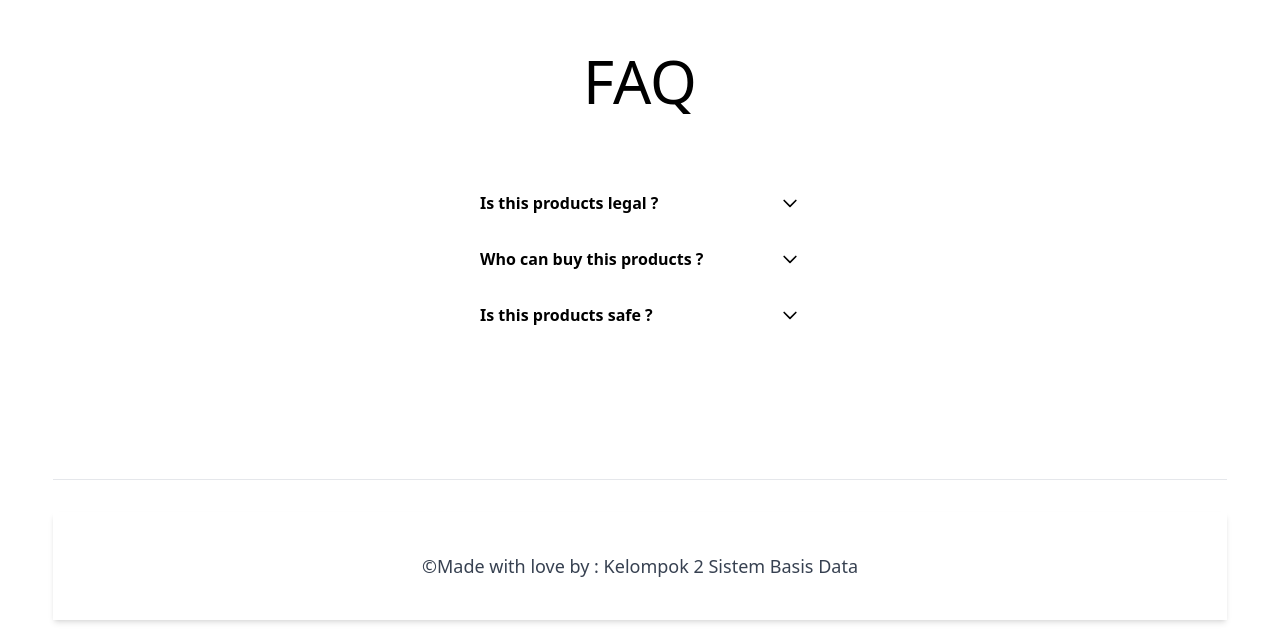
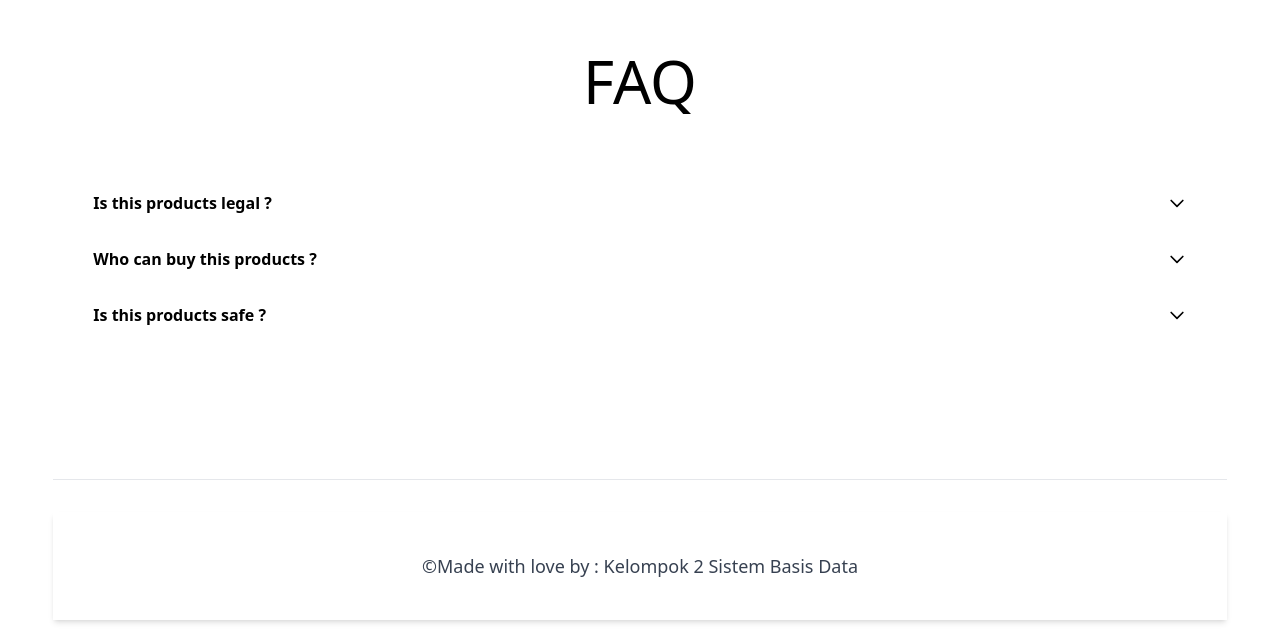
Before and after one commit to ilhamakbardev/SBD-Kelompok-2, a React (Vite) app in the folder FrontEnd/: page / in a window 1280 px wide. Shown: the part 4917-5561 px from the top of the page. Built offline with nearby package versions, Linux system fonts and the light colour scheme; the HTML template or start-up script is replaced by a standard one.

Commit message:
bug fixing 102

```diff
--- a/FrontEnd/src/Components/Home/Faq.jsx
+++ b/FrontEnd/src/Components/Home/Faq.jsx
@@ -30,7 +30,7 @@ export function Faq() {
   };
 
   return (
-    <div className="faq mx-auto my-0 p-10 text-center md:my-20">
+    <div className="faq mx-auto my-0 w-11/12 p-10 text-center md:my-20">
       <h1 className="mb-16 text-4xl sm:text-6xl md:mb-20">FAQ</h1>
       <Fragment>
         <Accordion
```
